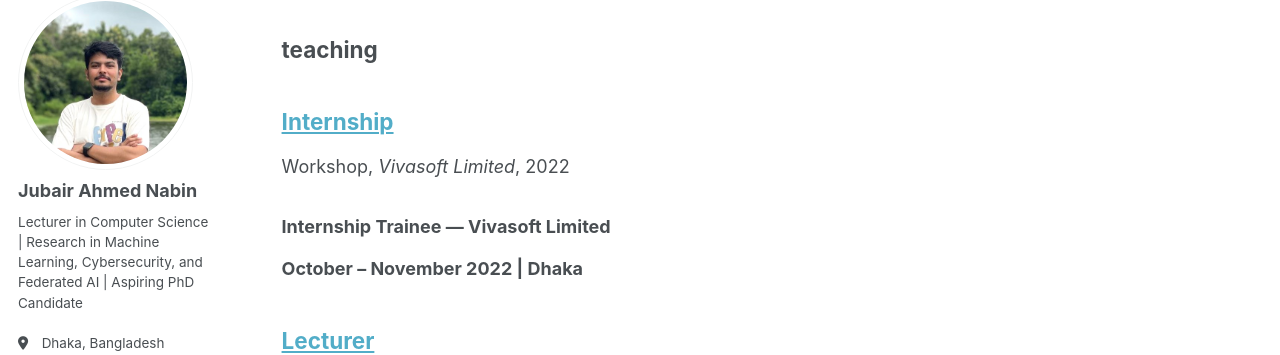
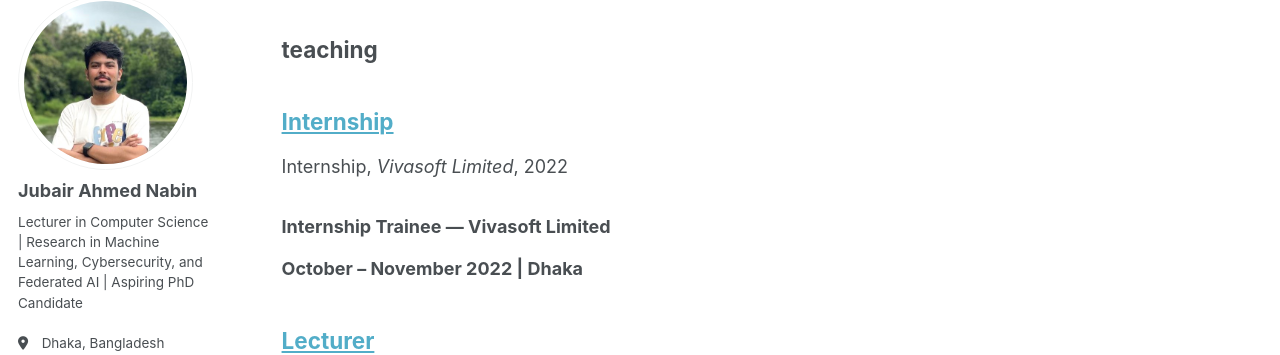
Before and after one commit to nabin47/nabin47.github.io, a Jekyll site: the page built from _pages/sitemap.md, in a window 1280 px wide and 900 px high, scrolled down 6068 px. Shown: the part 104-459 px from the top of the window. Built offline with Jekyll 4.4.1, drawn with Linux system fonts in a browser that asks for light colours; some web fonts are replaced; a script that is not in the unit is left out.

Commit message:
Change type to 'Internship' and update permalink

```diff
--- a/_teaching/Internship-vivasoft.md
+++ b/_teaching/Internship-vivasoft.md
@@ -1,8 +1,8 @@
 ---
 title: "Internship"
 collection: teaching
-type: "Workshop"
-permalink: /teaching/internship-vivasoft.md
+type: "Internship"
+permalink: /teaching/internship-vivasoft
 venue: "Vivasoft Limited"
 date: 2022-10-15
 location: "Dhaka, Bangladesh"
```
